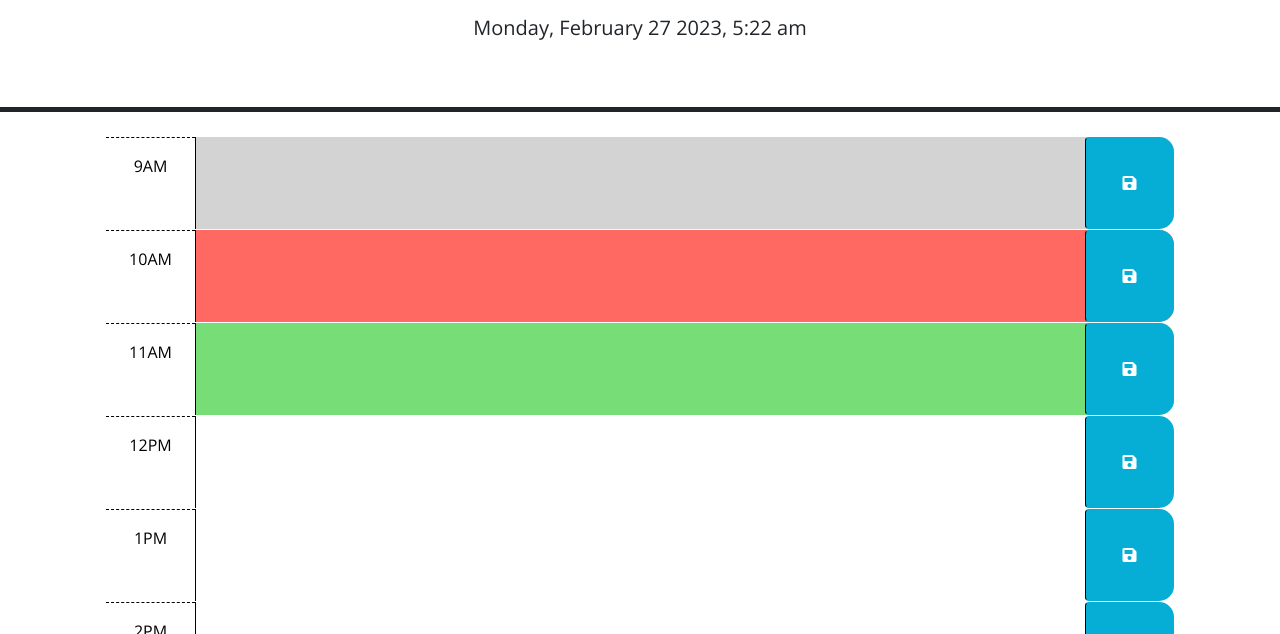
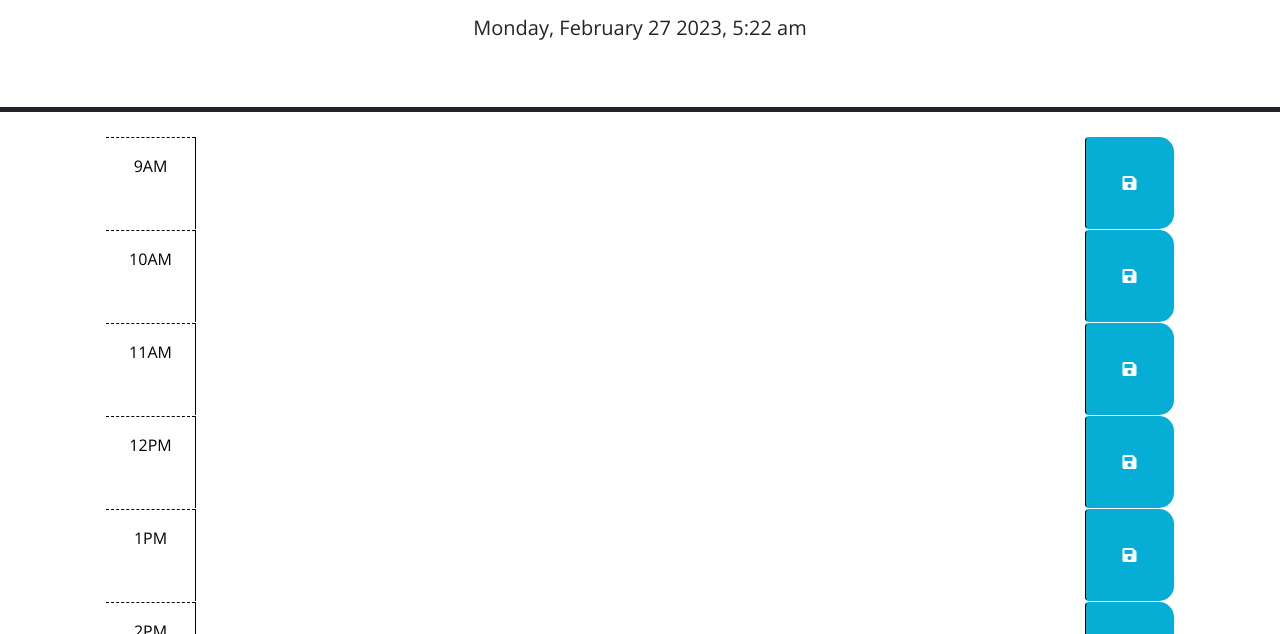
Before and after one commit to jeglasper/Work-Day-Scheduler, a plain HTML site: page index.html in a window 1280 px wide. Shown: the part 166-800 px from the top of the page. Drawn offline with nearby package versions, Linux system fonts and the light colour scheme.

Commit message:
update to README

```diff
--- a/index.html
+++ b/index.html
@@ -39,8 +39,7 @@
         code is implemented.
         -->
 
-      <!-- Example of a past time block. The "past" class adds a gray background color. -->
-      <div id="hour-9" class="row time-block past">
+      <div id="hour-9" class="row time-block">
         <div class="col-2 col-md-1 hour text-center py-3">9AM</div>
         <textarea class="col-8 col-md-10 description" rows="3"> </textarea>
         <button class="btn saveBtn col-2 col-md-1" aria-label="save">
@@ -48,8 +47,7 @@
         </button>
       </div>
 
-      <!-- Example of a a present time block. The "present" class adds a red background color. -->
-      <div id="hour-10" class="row time-block present">
+      <div id="hour-10" class="row time-block">
         <div class="col-2 col-md-1 hour text-center py-3">10AM</div>
         <textarea class="col-8 col-md-10 description" rows="3"> </textarea>
         <button class="btn saveBtn col-2 col-md-1" aria-label="save">
@@ -57,8 +55,7 @@
         </button>
       </div>
 
-      <!-- Example of a future time block. The "future" class adds a green background color. -->
-      <div id="hour-11" class="row time-block future">
+      <div id="hour-11" class="row time-block">
         <div class="col-2 col-md-1 hour text-center py-3">11AM</div>
         <textarea class="col-8 col-md-10 description" rows="3"> </textarea>
         <button class="btn saveBtn col-2 col-md-1" aria-label="save">
```
Also changed, not shown: 1 other file.
